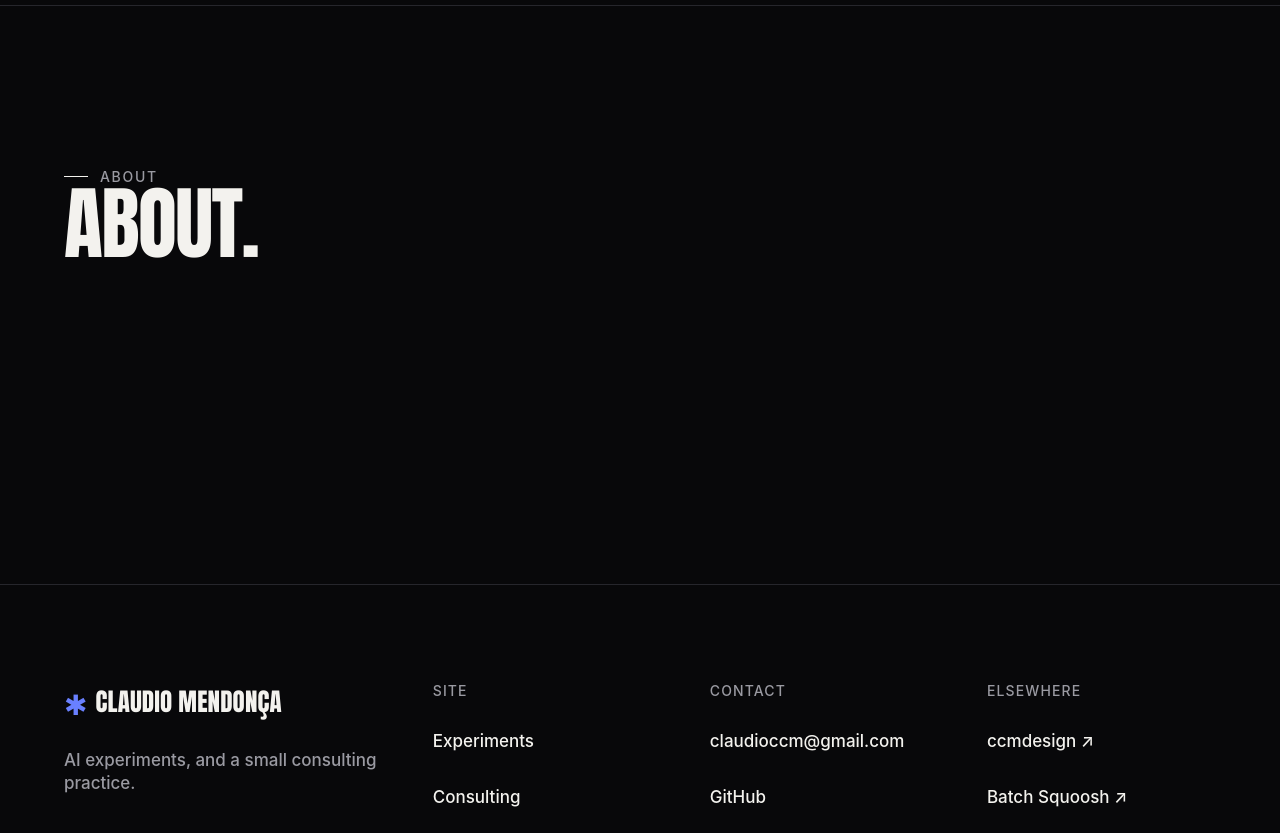
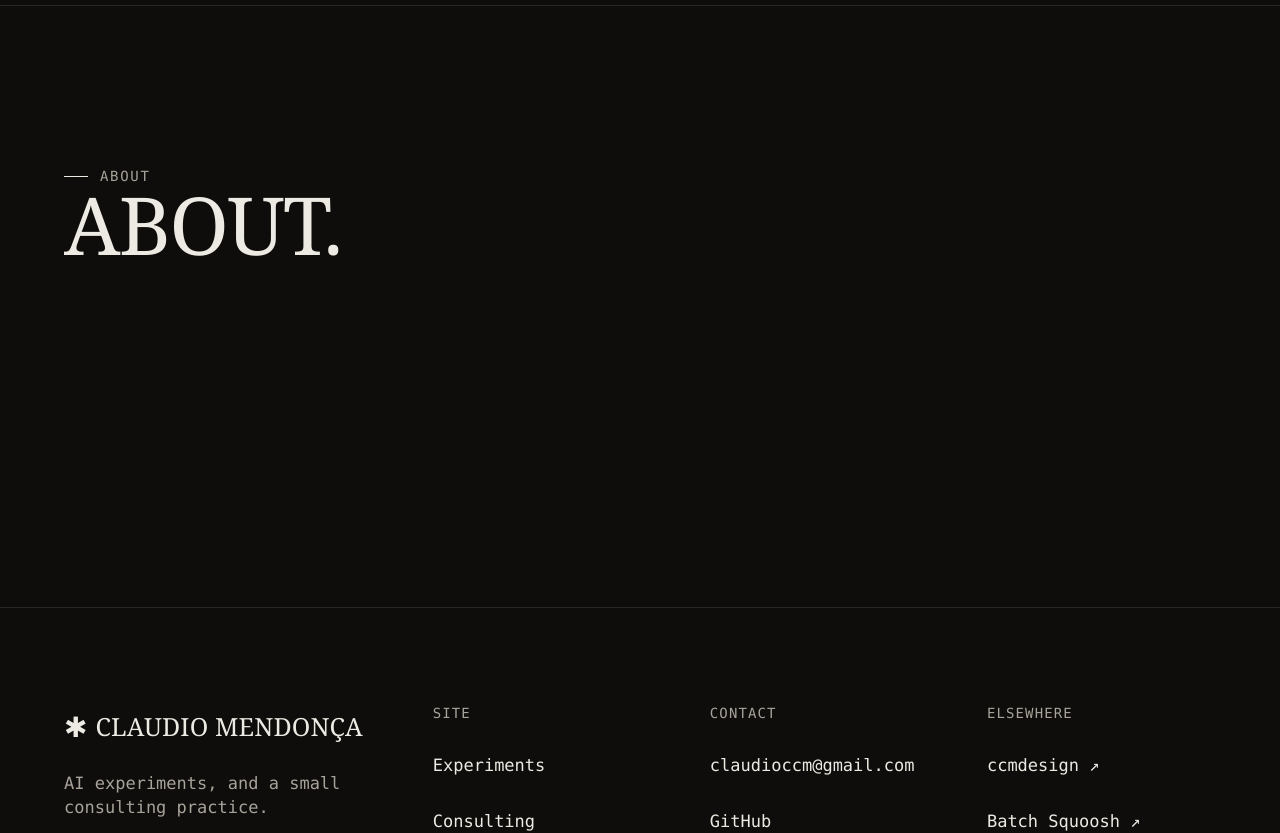
Before and after one commit to claudioccm/claudiomendonca-com, a Nuxt app: page / in a window 1280 px wide. Shown: the part 2977-3810 px from the top of the page. Built offline with nearby package versions, Linux system fonts and the light colour scheme.

Commit message:
feat(tokens): editorial monochrome palette + Instrument Serif/JetBrains Mono fonts [PRO-175]

```diff
--- a/app/assets/css/tokens.css
+++ b/app/assets/css/tokens.css
@@ -1,27 +1,34 @@
-/* Redesign 1/6 — dark design tokens (PRO-109).
+/* Redesign v2 — editorial monochrome design tokens (PRO-175).
    All colors are hex/rgba (NOT oklch/hsl), per project convention.
 
+   The editorial language: Instrument Serif display over a JetBrains Mono body
+   on a warm-black paper, fully monochrome — no chromatic accent renders.
+   Reference: _process/design-exploration-unzipped/Consulting.dc.html +
+   screenshots/01-consulting.png.
+
    Two token sets live here:
-   1. NEW semantic dark tokens (--ink, --paper, --accent, …) — the canonical
-      going-forward API. Cycles 2–6 restyle sections against these.
+   1. NEW semantic tokens (--ink, --paper, --accent, …) — the canonical
+      going-forward API. Sections restyle against these (PRO-176/177).
    2. LEGACY --color-* tokens (Motto® light system) — names KEPT but VALUES
-      REMAPPED to dark equivalents so the not-yet-restyled chrome.css /
-      sections.css keep building and existing pages render dark unedited.
-      "unstyled-but-present is fine" for this foundation cycle (PRO-109). */
+      REMAPPED to the editorial equivalents so the not-yet-restyled chrome.css /
+      sections.css keep building and existing pages render correctly unedited.
+      The remap WIRING is unchanged from PRO-109; only the underlying semantic
+      values it points at changed, so polarity (paper-on-ink / ink-on-paper)
+      stays correct and every decorative accent now resolves monochrome. */
 :root {
-  /* ---------- NEW semantic dark palette ---------- */
-  --ink: #08080a;                       /* page background — near-black */
-  --raised: #101014;                    /* raised surfaces / cards */
-  --hairline: rgba(255, 255, 255, .10); /* 1px separators on dark */
-  --paper: #f3f2ee;                     /* primary text — warm off-white */
-  --dim: #9a9aa2;                        /* secondary text */
-  --faint: #6a6a72;                      /* tertiary / de-emphasized text */
-  --accent: #6980ff;                     /* electric violet — primary accent */
-  --accent-alt: #9c98ef;                 /* vivid purple — secondary accent */
-  --accent-rare: #beee98;                /* grass green — rare graphic accent */
+  /* ---------- NEW semantic editorial palette (warm-black / cream) ---------- */
+  --ink: #0E0D0B;                       /* page background — warm near-black */
+  --raised: #17150F;                    /* raised surfaces / cards — warm */
+  --hairline: rgba(237, 234, 227, .08); /* low-alpha cream separators (≈#EDEAE314) */
+  --paper: #EDEAE3;                     /* primary text — warm cream */
+  --dim: #A8A39A;                        /* secondary text — warm grey */
+  --faint: #6F6A60;                      /* tertiary / de-emphasized text — warm grey */
+  --accent: var(--paper);                /* neutralized — paper (no chroma) */
+  --accent-alt: var(--dim);              /* neutralized — dim (no chroma) */
+  --accent-rare: var(--dim);             /* neutralized — dim (no chroma) */
 
   /* Solid equivalent of --hairline for borders that can't take rgba layering. */
-  --hairline-solid: #26262c;
+  --hairline-solid: #2A2823;
 
   /* ---------- LEGACY --color-* (remapped to dark) ----------
      Text/border tokens map to light values; surface/background tokens map to
@@ -41,9 +48,11 @@
   --color-electric-violet: var(--accent);    /* decorative accent */
   --color-grass-green: var(--accent-rare);   /* decorative accent */
 
-  /* Fonts */
-  --font-sans: 'Inter', Arial, Helvetica, sans-serif;
-  --font-disp: 'Oswald', Impact, sans-serif;
+  /* Fonts — editorial: Instrument Serif display, JetBrains Mono body + mono.
+     --font-sans is the body base (now monospace); --font-disp is the serif
+     display face; --font-mono is unchanged (still JetBrains Mono). */
+  --font-sans: 'JetBrains Mono', ui-monospace, SFMono-Regular, Menlo, Consolas, monospace;
+  --font-disp: 'Instrument Serif', Georgia, serif;
   --font-mono: 'JetBrains Mono', ui-monospace, SFMono-Regular, Menlo, Consolas, monospace;
   --font-weight-medium: 500;
 
```
